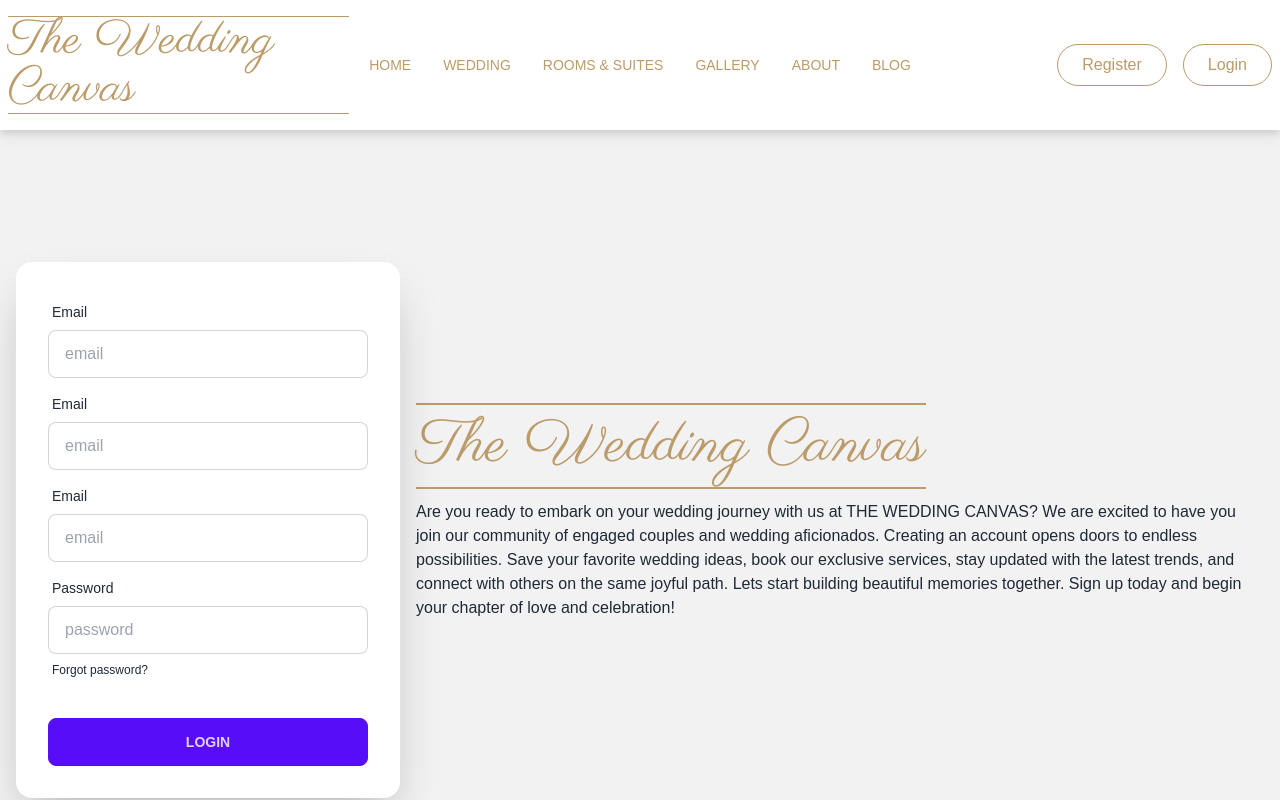
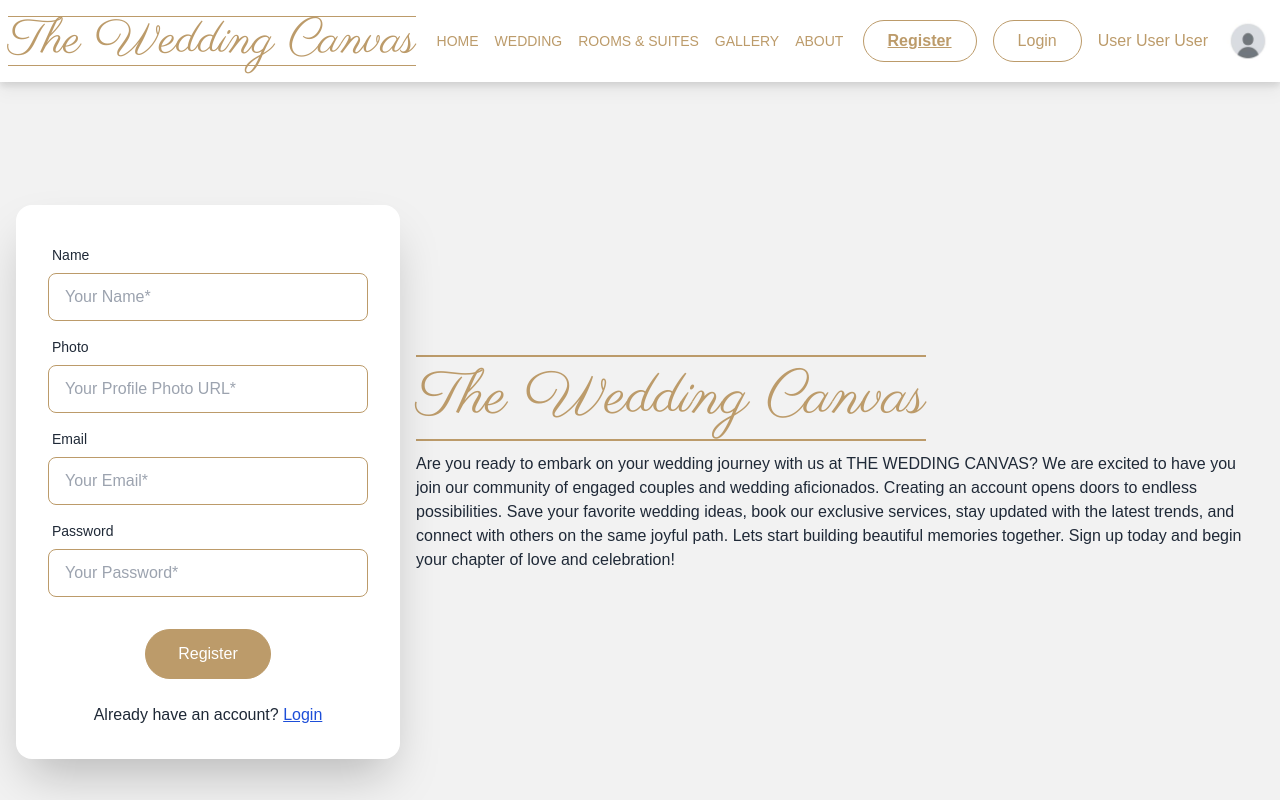
Before and after one commit to SiamIslamSagor/the-wedding-canvas, a React (Vite) app: page /register in a window 1280 px wide. Shown: the top 800 px of the page. Built offline with nearby package versions, Linux system fonts and the light colour scheme.

Commit message:
added style and  animation in login and and register page

```diff
--- a/src/Layout/Root/Root.jsx
+++ b/src/Layout/Root/Root.jsx
@@ -1,6 +1,7 @@
 import { Outlet } from "react-router-dom";
 import Navbar from "../../components/Navbar/Navbar";
 import Footer from "../../components/Footer/Footer";
+import ScrollTop from "../../components/ScrollTop/ScrollTop";
 
 const Root = () => {
   return (
@@ -9,6 +10,9 @@ const Root = () => {
       <div>
         <Outlet></Outlet>
       </div>
+      <div className="container mx-auto">
+        <ScrollTop></ScrollTop>
+      </div>
       <Footer></Footer>
     </div>
   );
--- a/src/components/Gallery/Gallery.jsx
+++ b/src/components/Gallery/Gallery.jsx
@@ -1,5 +1,4 @@
 import { useEffect, useState } from "react";
-import ScrollTop from "../ScrollTop/ScrollTop";
 
 const Gallery = () => {
   const [allImg, setAllImg] = useState([]);
@@ -29,7 +28,6 @@ const Gallery = () => {
           </div>
         ))}
       </div>
-      <ScrollTop></ScrollTop>
     </div>
   );
 };
--- a/src/components/Home/Home.jsx
+++ b/src/components/Home/Home.jsx
@@ -1,7 +1,6 @@
 import Hero from "../Hero/Hero";
 import Offer from "../Offer/Offer";
 import Services from "../Services/Services ";
-import ScrollTop from "../ScrollTop/ScrollTop";
 import KeyFeatures from "../KeyFeatures/KeyFeatures";
 import LikeSection from "../LikeSection/LikeSection";
 
@@ -13,9 +12,6 @@ const Home = () => {
       <Services></Services>
       <KeyFeatures></KeyFeatures>
       <LikeSection></LikeSection>
-      <div className="text-right container mx-auto">
-        <ScrollTop></ScrollTop>
-      </div>
     </div>
   );
 };
--- a/src/components/Login/Login.jsx
+++ b/src/components/Login/Login.jsx
@@ -1,16 +1,26 @@
+import { Link } from "react-router-dom";
+
 const Login = () => {
   return (
     <div className="hero min-h-screen bg-base-200">
       <div className="hero-content flex-col lg:flex-row-reverse">
-        <div className="text-center lg:text-left">
-          <h1 className="text-5xl font-bold">Login now!</h1>
+        <div data-aos="fade-right" className="text-center lg:text-left">
+          <span className="text-6xl text-custom-color font-logoFont my-2 border-y-2 border-[#bc9b6a]">
+            The Wedding Canvas
+          </span>
           <p className="py-6">
-            Provident cupiditate voluptatem et in. Quaerat fugiat ut assumenda
-            excepturi exercitationem quasi. In deleniti eaque aut repudiandae et
-            a id nisi.
+            Welcome back to THE WEDDING CANVAS! We are thrilled to have you back
+            with us. Logging in is your gateway to a world of personalized
+            experiences. Gain access to your profile, view your saved wedding
+            inspirations, manage your bookings, and connect with fellow wedding
+            enthusiasts. Your journey continues here. Enter your credentials and
+            step into the world of happily ever after.
           </p>
         </div>
-        <div className="card flex-shrink-0 w-full max-w-sm shadow-2xl bg-base-100">
+        <div
+          data-aos="fade-left"
+          className="card flex-shrink-0 w-full max-w-sm shadow-2xl bg-base-100"
+        >
           <form className="card-body">
             <div className="form-control">
               <label className="label">
@@ -18,8 +28,9 @@ const Login = () => {
               </label>
               <input
                 type="email"
-                placeholder="email"
-                className="input input-bordered"
+                name="email"
+                placeholder="Your Email*"
+                className="input input-bordered border-[#bc9b6a] text-custom-color focus:outline-none"
                 required
               />
             </div>
@@ -29,18 +40,24 @@ const Login = () => {
               </label>
               <input
                 type="password"
-                placeholder="password"
-                className="input input-bordered"
+                name="password"
+                placeholder="Your Password*"
+                className="input input-bordered border-[#bc9b6a] text-custom-color focus:outline-none"
                 required
               />
-              <label className="label">
-                <a href="#" className="label-text-alt link link-hover">
-                  Forgot password?
-                </a>
-              </label>
             </div>
             <div className="form-control mt-6">
-              <button className="btn btn-primary">Login</button>
+              <div className="flex justify-center">
+                <button className="border  border-[#bc9b6a] bg-[#bc9b6a] text-white font-medium py-3 px-8 rounded-full hover:bg-white duration-700 hover:text-[#bc9b6a]">
+                  Login
+                </button>
+              </div>
+              <p className="text-center mt-6">
+                New Here?{" "}
+                <Link className="text-blue-700 underline" to="/register">
+                  Register
+                </Link>
+              </p>
             </div>
           </form>
         </div>
--- a/src/components/Navbar/Navbar.jsx
+++ b/src/components/Navbar/Navbar.jsx
@@ -1,5 +1,6 @@
+import defaultProfile from "../../assets/default_profile.jpg";
 import "./Navbar.css";
-import { Link, NavLink, useLocation } from "react-router-dom";
+import { NavLink, useLocation } from "react-router-dom";
 import Aos from "aos";
 import "aos/dist/aos.css";
 import { useEffect } from "react";
@@ -17,35 +18,35 @@ const Navbar = () => {
   const links = (
     <>
       <li className="hover:font-medium">
-        <NavLink className="hover:text-[#bc9b6a]" to="/">
+        <NavLink className="hover:text-[#bc9b6a] max-2xl:px-2" to="/">
           HOME
         </NavLink>
       </li>
       <li className="hover:font-medium">
-        <NavLink className="hover:text-[#bc9b6a]" to="/wedding">
+        <NavLink className="hover:text-[#bc9b6a] max-2xl:px-2" to="/wedding">
           WEDDING
         </NavLink>
       </li>
       <li className="hover:font-medium">
-        <NavLink className="hover:text-[#bc9b6a]" to="/rooms">
+        <NavLink className="hover:text-[#bc9b6a] max-2xl:px-2" to="/rooms">
           ROOMS & SUITES
         </NavLink>
       </li>
       <li className="hover:font-medium">
-        <NavLink className="hover:text-[#bc9b6a]" to="/gallery">
+        <NavLink className="hover:text-[#bc9b6a] max-2xl:px-2" to="/gallery">
           GALLERY
         </NavLink>
       </li>
       <li className="hover:font-medium">
-        <NavLink className="hover:text-[#bc9b6a]" to="/about">
+        <NavLink className="hover:text-[#bc9b6a] max-2xl:px-2" to="/about">
           ABOUT
         </NavLink>
       </li>
-      <li className="hover:font-medium">
+      {/* <li className="hover:font-medium">
         <NavLink className="hover:text-[#bc9b6a]" to="/blog">
           BLOG
         </NavLink>
-      </li>
+      </li> */}
       <li className="hover:font-medium sm:hidden">
         <NavLink className="hover:text-[#bc9b6a]" to="/login">
           Login
@@ -91,24 +92,59 @@ const Navbar = () => {
               {links}
             </ul>
           </div>
-          <a className="normal-case md:text-3xl lg:text-5xl text-custom-color font-logoFont my-2 border-y border-[#bc9b6a]">
+          <a className="normal-case md:text-3xl lg:text-5xl text-custom-color font-logoFont text-center my-2 border-y border-[#bc9b6a]">
             The Wedding Canvas
           </a>
         </div>
         <div className="navbar-center hidden lg:flex">
           <ul className="menu menu-horizontal px-1">{links}</ul>
         </div>
-        <div className="navbar-end max-sm:hidden">
-          <Link to="register">
-            <button className="py-2 text-custom-color px-6 border border-[#bc9b6a] rounded-full hover:bg-[#bc9b6a] hover:text-white duration-700 flex items-center gap-2">
-              Register
-            </button>
-          </Link>
-          <Link to="/login">
-            <button className="py-2 ml-4 text-custom-color px-6 border border-[#bc9b6a] rounded-full hover:bg-[#bc9b6a] hover:text-white duration-700 flex items-center gap-2">
-              Login
-            </button>
-          </Link>
+        <div className="navbar-end">
+          <div className=" flex max-md:hidden">
+            <NavLink to="register">
+              <button className="py-2 text-custom-color px-3 lg:px-6  border border-[#bc9b6a] rounded-full hover:bg-[#bc9b6a] hover:text-white duration-700 flex items-center gap-2">
+                Register
+              </button>
+            </NavLink>
+            <NavLink to="/login">
+              <button className="py-2 mx-4 text-custom-color px-3 lg:px-6  border border-[#bc9b6a] rounded-full hover:bg-[#bc9b6a] hover:text-white duration-700 flex items-center gap-2">
+                Login
+              </button>
+            </NavLink>
+          </div>
+          <div className="flex items-center gap-2 lg:gap-4">
+            <div>
+              <h4>User User User </h4>
+            </div>
+            <div>
+              <img className="h-12 rounded-full" src={defaultProfile} alt="" />
+            </div>
+
+            {/* <div className="dropdown dropdown-end">
+              <label tabIndex={0} className="btn btn-ghost btn-circle avatar">
+                <div className="w-10 rounded-full">
+                  <img src={defaultProfile} />
+                </div>
+              </label>
+              <ul
+                tabIndex={0}
+                className="menu menu-sm dropdown-content mt-3 z-[1] p-2 shadow bg-base-100 rounded-box w-52"
+              >
+                <li>
+                  <a className="justify-between">
+                    Profile
+                    <span className="badge">New</span>
+                  </a>
+                </li>
+                <li>
+                  <a>Settings</a>
+                </li>
+                <li>
+                  <a>Logout</a>
+                </li>
+              </ul>
+            </div> */}
+          </div>
         </div>
       </div>
     </div>
--- a/src/components/Register/Register.jsx
+++ b/src/components/Register/Register.jsx
@@ -1,8 +1,10 @@
+import { Link } from "react-router-dom";
+
 const Register = () => {
   return (
     <div className="hero min-h-screen bg-base-200">
       <div className="hero-content flex-col lg:flex-row-reverse">
-        <div className="text-center lg:text-left">
+        <div data-aos="fade-left" className="text-center lg:text-left">
           <span className="text-6xl text-custom-color font-logoFont my-2 border-y-2 border-[#bc9b6a]">
             The Wedding Canvas
           </span>
@@ -17,16 +19,32 @@ const Register = () => {
             love and celebration!
           </p>
         </div>
-        <div className="card flex-shrink-0 w-full max-w-sm shadow-2xl bg-base-100">
+        <div
+          data-aos="fade-right"
+          className="card flex-shrink-0 w-full max-w-sm shadow-2xl bg-base-100"
+        >
           <form className="card-body">
             <div className="form-control">
               <label className="label">
-                <span className="label-text">Email</span>
+                <span className="label-text">Name</span>
               </label>
               <input
-                type="email"
-                placeholder="email"
-                className="input input-bordered"
+                type="text"
+                name="name"
+                placeholder="Your Name*"
+                className="input input-bordered border-[#bc9b6a] text-custom-color focus:outline-none"
+                required
+              />
+            </div>
+            <div className="form-control">
+              <label className="label">
+                <span className="label-text">Photo</span>
+              </label>
+              <input
+                type="text"
+                name="photo"
+                placeholder="Your Profile Photo URL*"
+                className="input input-bordered border-[#bc9b6a] text-custom-color focus:outline-none"
                 required
               />
             </div>
@@ -36,19 +54,9 @@ const Register = () => {
               </label>
               <input
                 type="email"
-                placeholder="email"
-                className="input input-bordered"
-                required
-              />
-            </div>
-            <div className="form-control">
-              <label className="label">
-                <span className="label-text">Email</span>
-              </label>
-              <input
-                type="email"
-                placeholder="email"
-                className="input input-bordered"
+                name="email"
+                placeholder="Your Email*"
+                className="input input-bordered border-[#bc9b6a] text-custom-color focus:outline-none"
                 required
               />
             </div>
@@ -58,18 +66,24 @@ const Register = () => {
               </label>
               <input
                 type="password"
-                placeholder="password"
-                className="input input-bordered"
+                name="password"
+                placeholder="Your Password*"
+                className="input input-bordered border-[#bc9b6a] text-custom-color focus:outline-none"
                 required
               />
-              <label className="label">
-                <a href="#" className="label-text-alt link link-hover">
-                  Forgot password?
-                </a>
-              </label>
             </div>
             <div className="form-control mt-6">
-              <button className="btn btn-primary">Login</button>
+              <div className="flex justify-center">
+                <button className="border  border-[#bc9b6a] bg-[#bc9b6a] text-white font-medium py-3 px-8 rounded-full hover:bg-white duration-700 hover:text-[#bc9b6a]">
+                  Register
+                </button>
+              </div>
+              <p className="text-center mt-6">
+                Already have an account?{" "}
+                <Link className="text-blue-700 underline" to="/login">
+                  Login
+                </Link>
+              </p>
             </div>
           </form>
         </div>
--- a/src/components/Rooms/Rooms.jsx
+++ b/src/components/Rooms/Rooms.jsx
@@ -5,7 +5,6 @@ import room5 from "../../assets/r5.jpg";
 import room6 from "../../assets/r6.jpg";
 import room7 from "../../assets/r7.jpg";
 import room8 from "../../assets/r8.jpg";
-import ScrollTop from "../ScrollTop/ScrollTop";
 const Rooms = () => {
   return (
     <div className="container my-20 mx-auto">
@@ -214,7 +213,6 @@ const Rooms = () => {
           </div>
         </div>
       </div>
-      <ScrollTop></ScrollTop>
     </div>
   );
 };
--- a/src/components/Wedding/Wedding.jsx
+++ b/src/components/Wedding/Wedding.jsx
@@ -10,7 +10,6 @@ import "swiper/css/scrollbar";
 import { useEffect, useState } from "react";
 import { BsTelephoneInbound } from "react-icons/bs";
 import { LuPackage } from "react-icons/lu";
-import ScrollTop from "../ScrollTop/ScrollTop";
 //
 
 const Wedding = () => {
@@ -95,7 +94,6 @@ const Wedding = () => {
           CALL US <BsTelephoneInbound></BsTelephoneInbound>
         </button>
       </div>
-      <ScrollTop></ScrollTop>
     </div>
   );
 };
```
Also changed, not shown: src/assets/default_profile.jpg (added).
